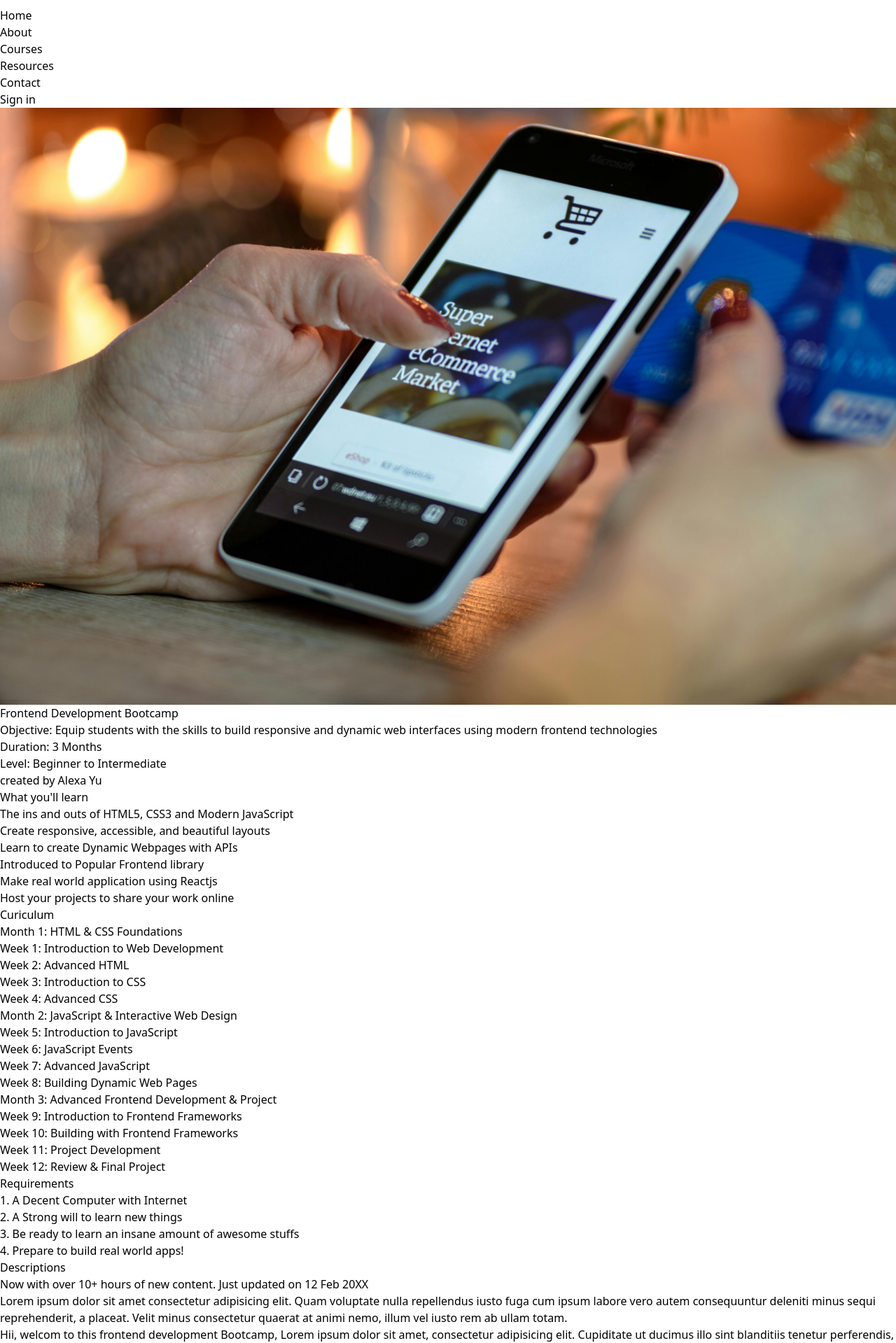
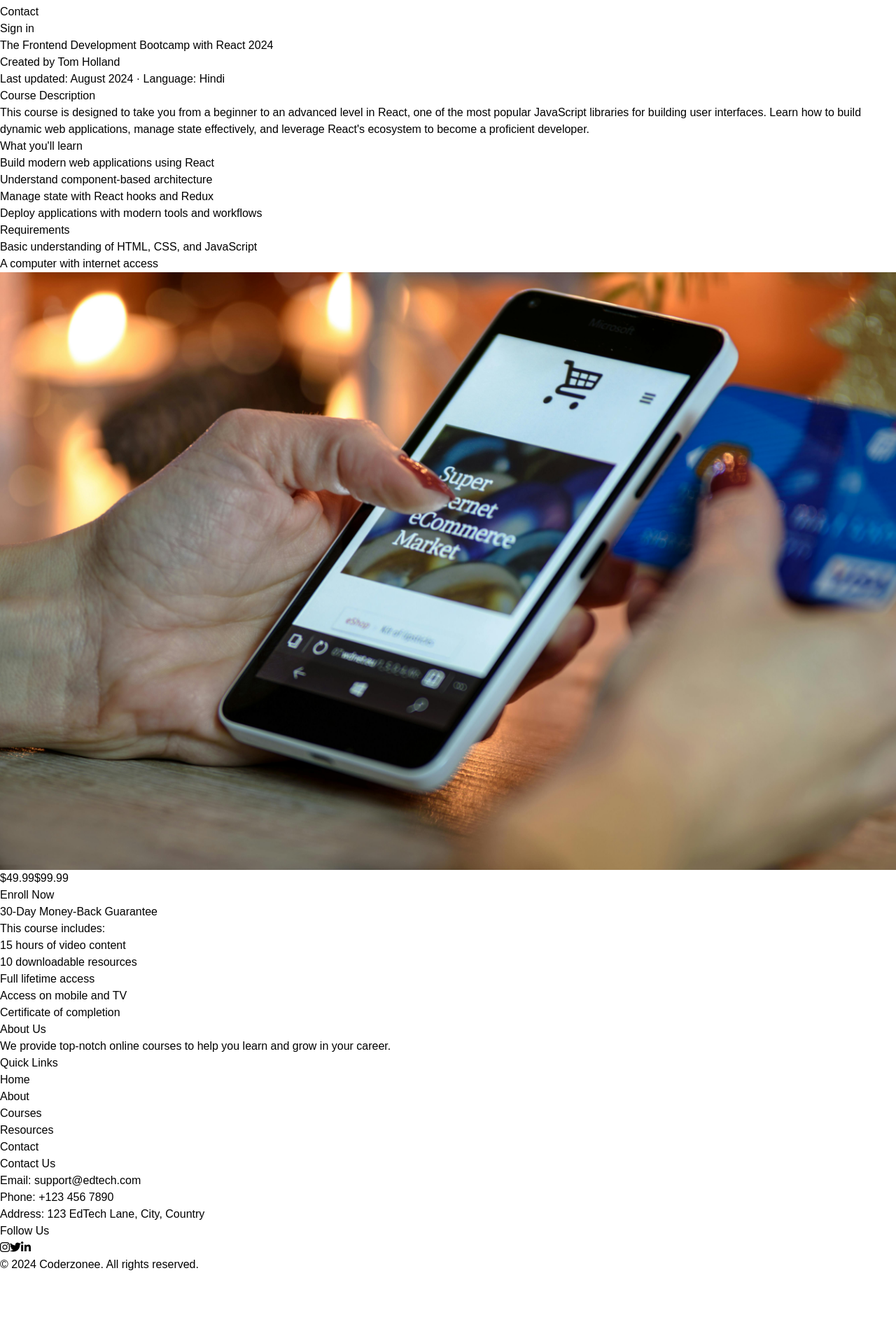
Before and after one commit to badmuffin/coderszonee-site, a React (Vite) app: page /product in a window 1280 px wide. Shown: the part 207-2126 px from the top of the page at 70% size. After the commit the page ends 2026 px from the top, so only its background shows below. Built offline with nearby package versions, Linux system fonts and the light colour scheme.

Commit message:
Coursedetail page

```diff
--- a/src/components/CardCourse.jsx
+++ b/src/components/CardCourse.jsx
@@ -9,7 +9,7 @@ const CardCourse = ({ courseBanner, courseTitle, author }) => {
         <img
           src={courseBanner}
           alt="course image"
-          className="w-full h-full object-cover rounded-t-3xl hover:scale-105"
+          className="w-full h-full object-cover rounded-t-3xl hover:scale-105 transition"
         />
       </div>
       {/* content */}
--- a/src/index.css
+++ b/src/index.css
@@ -1,3 +1,7 @@
 @tailwind base;
 @tailwind components;
 @tailwind utilities;
+
+* {
+    font-family: Arial, Helvetica, sans-serif;
+}
--- a/src/pages/Home.jsx
+++ b/src/pages/Home.jsx
@@ -9,7 +9,7 @@ import Hero from "../sections/Hero";
 
 const Home = () => {
   return (
-    <main className="scroll-smooth ">
+    <main>
       <Hero />
       <WhyUs />
       <PopularCourse />
--- a/src/pages/Product.jsx
+++ b/src/pages/Product.jsx
@@ -1,95 +1,95 @@
 import React from "react";
-import image from "../assets/course2.png";
+import course2 from "../assets/course2.png";
 
-const Product = () => {
+const CourseDetailPage = () => {
   return (
-    <div className="p-10 mx-20 max-md:m-0">
-      {/* main heading */}
-      <section className="p-2 mb-10  flex w-full shadow-md hover:shadow-lg border max-md:flex-col">
-        <img src={image} className="w-1/3 object-cover max-md:w-full" />
-        <div className="p-4 flex flex-col justify-between w-2/3 max-md:w-full">
-          <h1 className="text-4xl p-2 font-bold">Frontend Development Bootcamp</h1>
-          <p className="text-lg p-2">
-            <span className="font-bold underline">Objective</span>: Equip
-            students with the skills to build responsive and dynamic web
-            interfaces using modern frontend technologies
-          </p>
-          <p className="text-lg p-2">
-            <span className="font-bold underline">Duration</span>: 3 Months
-          </p>
-          <p className="text-lg p-2">
-            <span className="font-bold underline">Level</span>: Beginner to
-            Intermediate
-          </p>
-          <p className="text-lg p-2">
-            created by
-            <span className="text-orange-600 font-bold"> Alexa Yu</span>
+    <div className="flex flex-col lg:flex-row lg:justify-between p-6 lg:p-12 bg-white">
+      {/* Main Content */}
+      <div className="lg:w-2/3">
+        <h1 className="text-3xl lg:text-5xl font-bold text-black mb-4">
+          The Frontend Development Bootcamp with React 2024
+        </h1>
+        <p className="text-lg text-gray-600 mb-2">
+          Created by{" "}
+          <span className="font-semibold text-black">Tom Holland</span>
+        </p>
+        <p className="text-gray-500 mb-8">
+          Last updated: August 2024 · Language: Hindi
+        </p>
+
+        {/* Course Description */}
+        <div className="mb-8">
+          <h2 className="text-2xl lg:text-3xl font-semibold text-black mb-4">
+            Course Description
+          </h2>
+          <p className="text-gray-700 mb-4">
+            This course is designed to take you from a beginner to an advanced
+            level in React, one of the most popular JavaScript libraries for
+            building user interfaces. Learn how to build dynamic web
+            applications, manage state effectively, and leverage React's
+            ecosystem to become a proficient developer.
           </p>
         </div>
-      </section>
 
-      {/* what you'll learn */}
-      <section className="p-2 my-10 w-full border shadow-md hover:shadow-lg">
-        <h1 className="text-4xl p-4 font-bold">What you'll learn</h1>
-        <div className="grid grid-cols-2 max-md:grid-cols-1">
-          <p className="text-lg p-2">The ins and outs of HTML5, CSS3 and Modern JavaScript</p>
-          <p className="text-lg p-2">Create responsive, accessible, and beautiful layouts</p>
-          <p className="text-lg p-2">Learn to create Dynamic Webpages with APIs</p>
-          <p className="text-lg p-2">Introduced to Popular Frontend library</p>
-          <p className="text-lg p-2">Make real world application using Reactjs</p>
-          <p className="text-lg p-2">Host your projects to share your work online</p>
+        {/* What you'll learn */}
+        <div className="mb-8">
+          <h2 className="text-2xl lg:text-3xl font-semibold text-black mb-4">
+            What you'll learn
+          </h2>
+          <ul className="list-disc list-inside text-gray-700 space-y-2">
+            <li>Build modern web applications using React</li>
+            <li>Understand component-based architecture</li>
+            <li>Manage state with React hooks and Redux</li>
+            <li>Deploy applications with modern tools and workflows</li>
+          </ul>
         </div>
-      </section>
 
-      <section className="p-2 my-10 w-full border shadow-md hover:shadow-lg" >
-        <h1 className="text-4xl p-4 font-bold">Curiculum</h1>
-        <div className="flex flex-col justify-between p-2">
-          <div className="p-2">
-            <p className="text-lg font-bold">Month 1: HTML & CSS Foundations</p>
-            <p className="text-base">Week 1: Introduction to Web Development</p>
-            <p className="text-base">Week 2: Advanced HTML</p>
-            <p className="text-base">Week 3: Introduction to CSS</p>
-            <p className="text-base">Week 4: Advanced CSS</p>
+        {/* Requirements */}
+        <div className="mb-8">
+          <h2 className="text-2xl lg:text-3xl font-semibold text-black mb-4">
+            Requirements
+          </h2>
+          <ul className="list-disc list-inside text-gray-700 space-y-2">
+            <li>Basic understanding of HTML, CSS, and JavaScript</li>
+            <li>A computer with internet access</li>
+          </ul>
+        </div>
+      </div>
+
+      {/* Sidebar */}
+      <div className="lg:w-1/3 lg:ml-10 mt-8 lg:mt-0 lg:sticky lg:top-40 lg:self-start">
+        <div className="bg-gray-100 p-6 rounded-lg shadow-md">
+          <img
+            src={course2}
+            alt="Course Cover"
+            className="w-full mb-4 rounded-lg"
+          />
+          <div className="flex items-center justify-between mb-4">
+            <span className="text-3xl font-bold text-orange-500">$49.99</span>
+            <span className="line-through text-gray-500">$99.99</span>
           </div>
-          <div className="p-2">
-            <p className="text-lg font-bold">Month 2: JavaScript & Interactive Web Design</p>
-            <p className="text-base">Week 5: Introduction to JavaScript</p>
-            <p className="text-base">Week 6: JavaScript Events</p>
-            <p className="text-base">Week 7: Advanced JavaScript</p>
-            <p className="text-base">Week 8: Building Dynamic Web Pages</p>
-          </div>
-          <div className="p-2">
-            <p className="text-lg font-bold">Month 3: Advanced Frontend Development & Project</p>
-            <p className="text-sm">Week 9: Introduction to Frontend Frameworks</p>
-            <p className="text-sm">Week 10: Building with Frontend Frameworks</p>
-            <p className="text-sm">Week 11: Project Development</p>
-            <p className="text-sm">Week 12: Review & Final Project</p>
-          </div>
+          <button className="w-full bg-orange-500 hover:bg-orange-600 text-white font-semibold py-3 rounded-lg transition duration-200">
+            Enroll Now
+          </button>
+          <p className="text-gray-600 text-center mt-4">
+            30-Day Money-Back Guarantee
+          </p>
         </div>
-      </section>
 
-      {/* requirements */}
-      <section className="p-2 my-10 w-full border shadow-md hover:shadow-lg">
-        <h1 className="text-4xl p-4 font-bold">Requirements</h1>
-        <ul className="p-4 text-lg">
-          <li className="p-2">1. A Decent Computer with Internet</li>
-          <li className="p-2">2. A Strong will to learn new things</li>
-          <li className="p-2">
-            3. Be ready to learn an insane amount of awesome stuffs
-          </li>
-          <li className="p-2">4. Prepare to build real world apps!</li>
-        </ul>
-      </section>
-
-      {/* Description */}
-      <section className="p-2 my-10 w-full border shadow-md hover:shadow-lg">
-      <h1 className="text-4xl p-4 font-bold">Descriptions</h1>
-        <p className="text-bold text-base p-2">Now with over 10+ hours of new content. Just updated on 12 Feb 20XX</p>
-        <p className="text-base p-2">Lorem ipsum dolor sit amet consectetur adipisicing elit. Quam voluptate nulla repellendus iusto fuga cum ipsum labore vero autem consequuntur deleniti minus sequi reprehenderit, a placeat. Velit minus consectetur quaerat at animi nemo, illum vel iusto rem ab ullam totam.</p>
-        <p className="text-base p-2">Hii, welcom to this frontend development Bootcamp, Lorem ipsum dolor sit amet, consectetur adipisicing elit. Cupiditate ut ducimus illo sint blanditiis tenetur perferendis, ex est, impedit quibusdam rerum perspiciatis qui placeat voluptatibus veritatis earum culpa dicta facilis voluptas nulla nemo. Voluptate modi ad, dolor adipisci aspernatur ullam accusamus et voluptatum quis. Consequuntur, est voluptatem. Dolorum, numquam autem.</p>
-      </section>
+        {/* Course includes */}
+        <div className="bg-white p-6 rounded-lg shadow-md mt-6">
+          <h3 className="text-lg font-semibold mb-4">This course includes:</h3>
+          <ul className="list-none text-gray-700 space-y-2">
+            <li>15 hours of video content</li>
+            <li>10 downloadable resources</li>
+            <li>Full lifetime access</li>
+            <li>Access on mobile and TV</li>
+            <li>Certificate of completion</li>
+          </ul>
+        </div>
+      </div>
     </div>
   );
 };
 
-export default Product;
+export default CourseDetailPage;
--- a/src/sections/Hero.jsx
+++ b/src/sections/Hero.jsx
@@ -11,7 +11,7 @@ export default () => {
             "linear-gradient(143.6deg, rgba(192, 132, 252, 0) 20.79%, rgba(232, 121, 249, 0.26) 40.92%, rgba(204, 171, 238, 0) 70.35%)",
         }}
       ></div>
-      <div className="relative">
+      <div className="relative pt-10">
         <section>
           <div className="max-w-screen-xl mx-auto px-4 py-28 gap-12 text-gray-600 overflow-hidden md:px-8 md:flex">
             <div className="flex-none space-y-5 max-w-xl">
--- a/src/sections/Navbar.jsx
+++ b/src/sections/Navbar.jsx
@@ -1,5 +1,5 @@
 import { useState, useEffect } from "react";
-import logo from "../assets/logo.png";
+import logo from "../assets/logo-black.png";
 import { Link, NavLink } from "react-router-dom";
 import { navigation } from "../constants/courseCardDetail";
 // import { HashLink as Link } from "react-router-hash-link";
@@ -66,13 +66,13 @@ const Navbar = () => {
   );
 
   return (
-    <header className="z-50">
+    <header className="z-50 bg-gray-50 border shadow-md sticky top-0 ">
       {/* another navbar which opens only when the burger icon get clicked */}
-      <div className={` z-50 md:hidden ${state ? "mx-2 pb-5" : "hidden"}`}>
+      <div className={` z-50 md:hidden ${state ? "mx-2 pb-10" : "hidden"}`}>
         <Brand />
       </div>
       <nav
-        className={`pb-5 md:text-sm ${
+        className={`p-5 md:text-sm ${
           state
             ? "fixed z-10 top-0 inset-x-0 bg-white shadow-lg rounded-xl border mx-2 mt-2 md:shadow-none md:border-none md:mx-0 md:mt-0 md:relative md:bg-transparent"
             : ""
--- a/src/sections/SignForm.jsx
+++ b/src/sections/SignForm.jsx
@@ -10,7 +10,7 @@ const SignForm = () => {
 
   return (
     <div className="flex flex-wrap">
-      <div className="flex w-full flex-col md:w-1/2 bg-blue-100">
+      <div className="flex w-full flex-col md:w-1/2 bg-gray-100">
         <div className="lg:w-[28rem] mx-auto my-auto flex flex-col justify-center pt-8 md:justify-start md:px-6 md:pt-0">
           <p className="text-left text-5xl font-bold">
             {" "}
--- a/src/sections/Testimonial.jsx
+++ b/src/sections/Testimonial.jsx
@@ -14,7 +14,7 @@ const Testimonial = () => {
       <div className="font-extrabold text-6xl text-center p-10 max-sm:text-4xl">What Our <span className="text-orange-600"> Students </span> Say?</div>
       <div className="text-center text-xl pb-10">Hear success stories from our Students about their exceptional experiences with us.</div>
       <div className="w-full">
-        <Carousel className=" rounded-3xl"  responsive={responsive} infinite={true}>
+        <Carousel className=" rounded-3xl z-0"  responsive={responsive} infinite={true}>
           {reviews.map((review) => (
             <TestimonialCard
               key={review.key}
```
Also changed, not shown: src/assets/logo-black.png (added), src/assets/logo.png (deleted).
